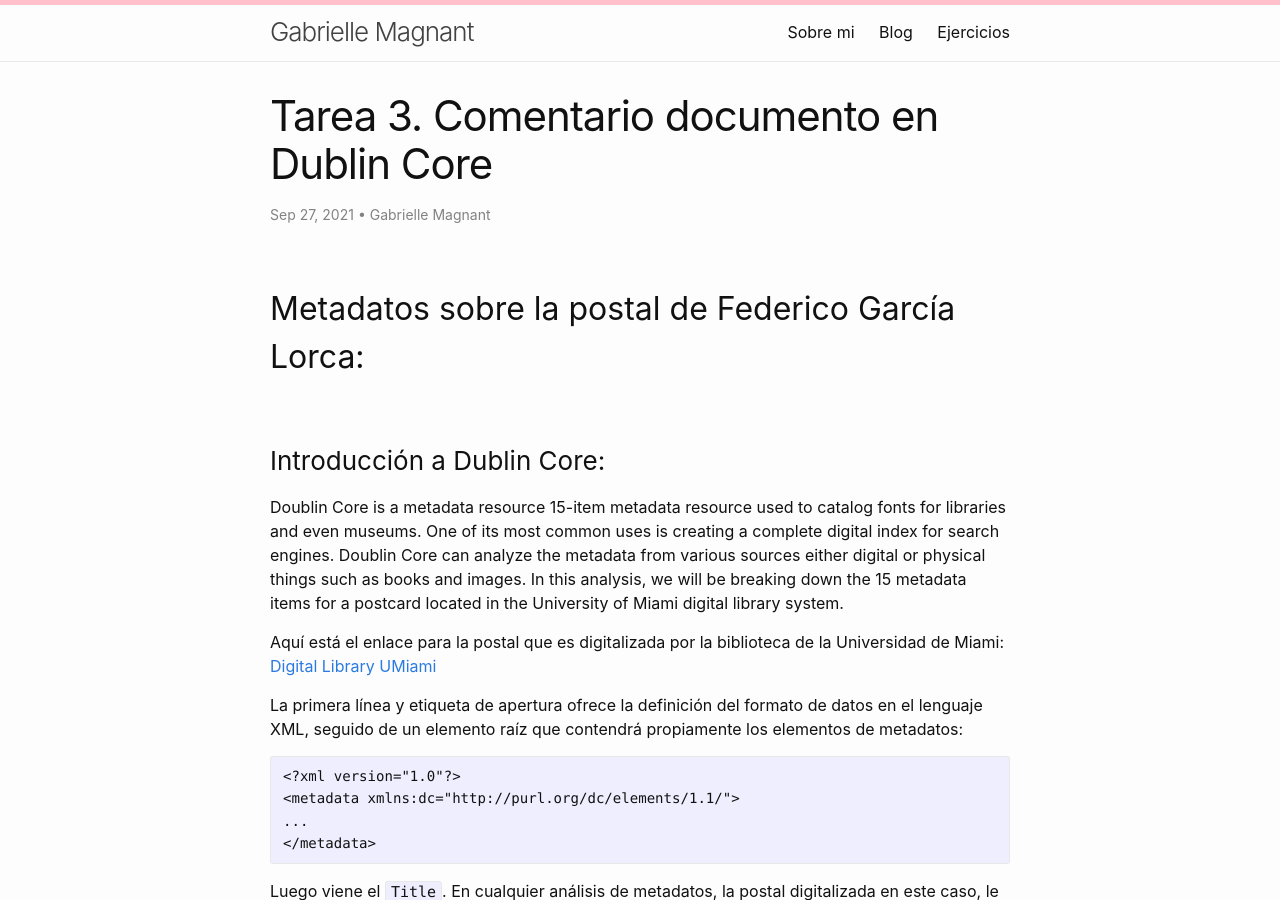
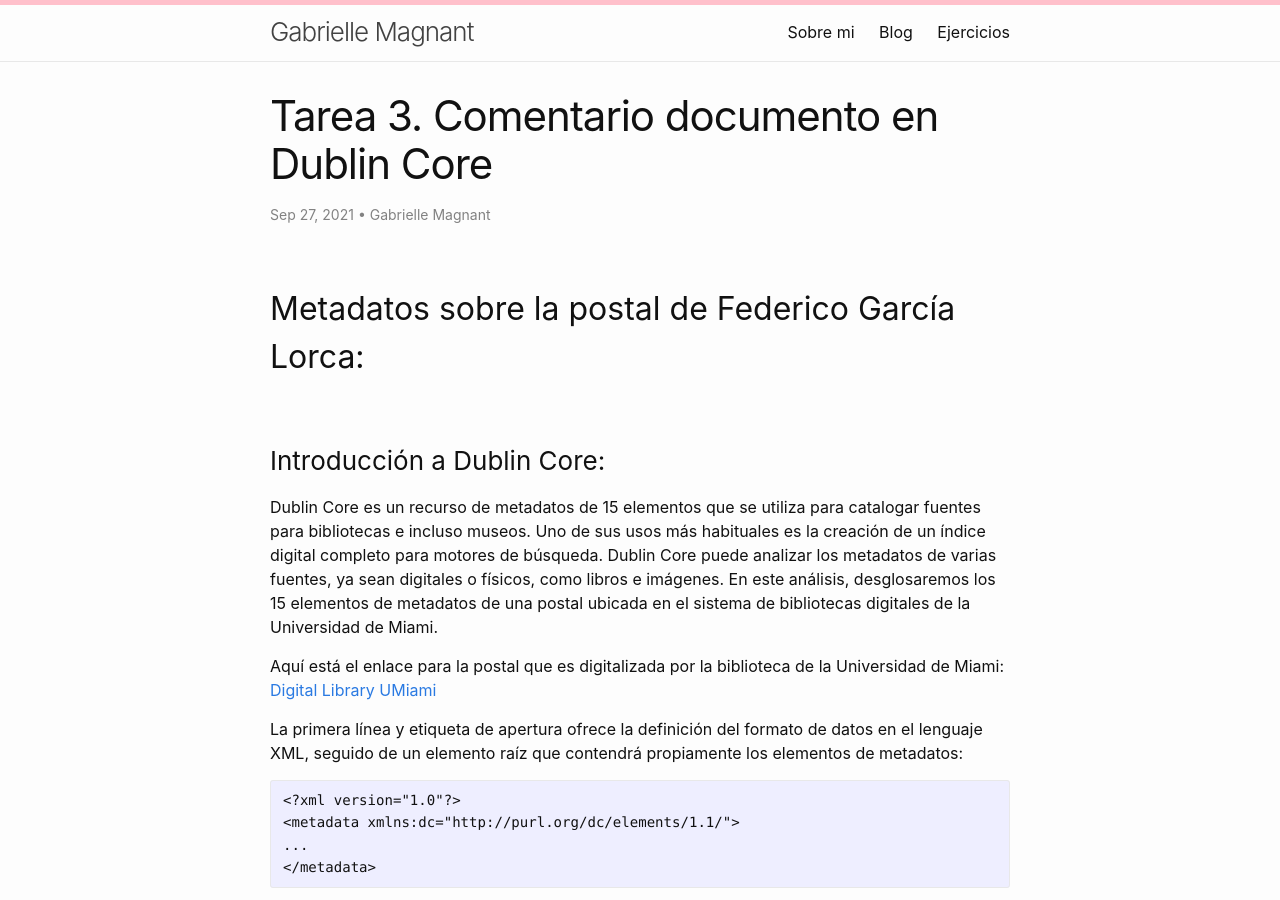
Before and after one commit to gmagnant00/gmagnant00.github.io, a Jekyll site: the page built from _posts/2021-09-27-metadatos.md, in a window 1280 px wide and 900 px high. Built offline with Jekyll 4.4.1, drawn with Linux system fonts in a browser that asks for light colours.

Commit message:
Update 2021-09-27-metadatos.md

```diff
--- a/_posts/2021-09-27-metadatos.md
+++ b/_posts/2021-09-27-metadatos.md
@@ -6,7 +6,7 @@ author: Gabrielle Magnant
 ---
 ## Metadatos sobre la postal de Federico García Lorca:
 ### Introducción a Dublin Core:
-Doublin Core is a metadata resource  15-item metadata resource used to catalog fonts for libraries and even museums. One of its most common uses is creating a complete digital index for search engines. Doublin Core can analyze the metadata from various sources either digital or physical things such as books and images. In this analysis, we will be breaking down the 15 metadata items for a postcard located in the University of Miami digital library system.
+Dublin Core es un recurso de metadatos de 15 elementos que se utiliza para catalogar fuentes para bibliotecas e incluso museos. Uno de sus usos más habituales es la creación de un índice digital completo para motores de búsqueda. Dublin Core puede analizar los metadatos de varias fuentes, ya sean digitales o físicos, como libros e imágenes. En este análisis, desglosaremos los 15 elementos de metadatos de una postal ubicada en el sistema de bibliotecas digitales de la Universidad de Miami.
 
 Aquí está el enlace para la postal que es digitalizada por la biblioteca de la Universidad de Miami: [Digital Library UMiami](https://merrick.library.miami.edu/cdm/compoundobject/collection/chc5324/id/31/rec/19)
 
```
